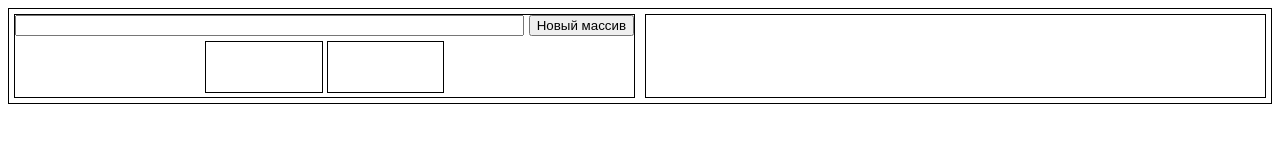
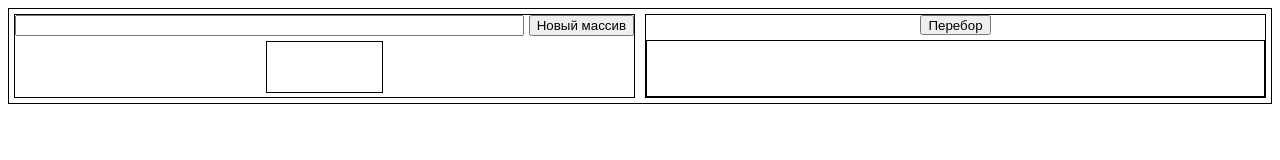
Before and after one commit to IIeHek/Perebor, a plain HTML site: page index.html in a window 1280 px wide. Both pictures are taken after a click on the input "Новый массив". Drawn offline with Linux system fonts and the light colour scheme.

Commit message:
Editing firstly

```diff
--- a/index.html
+++ b/index.html
@@ -14,11 +14,16 @@
                     <input class="btn__input" type="submit" id="btn" value="Новый массив">
                 </div>
 
-                <div class="input__saved" id='elem'>
+                <div class="input__saved" id='newElem'>
                 </div>
             </div>
 
-            <div class="result__field" id="resultDiv">
+            <div class="result__field" id="resultBlock">
+                <div class="btn__field">
+                    <input class="btn__result" type="submit" id="btnResult" value="Перебор">
+                </div>
+                <div class="output__show" id="resultElem">
+                </div>
             </div>
 
         </div>
--- a/index.js
+++ b/index.js
@@ -1,9 +1,11 @@
 "use strict";
 let arrOfSet = [];
+//let arrTransSet = [];
 let set = new Set();
 
 field.addEventListener('keydown', inputInject);
 btn.addEventListener('click', btnNewSet);
+//btnResult.addEventListener('click', resultShow);
 
 function inputInject(e) {
     if (e.code == 'Enter' || e.code == 'NumpadEnter') {
@@ -20,30 +22,51 @@ function inputInject(e) {
 function inputShow() {
     const preInput = document.querySelector('#preInput');
     let strlist = '';
-    set.forEach((item) => {
+    const div = document.createElement('div');
+    set.forEach((item, index) => {
         strlist = strlist+`<p>${item}</p>`;
     });
     preInput.lastElementChild.innerHTML = strlist;
 };
 
 function btnNewSet() {
+    if (set.size != 0) {
         const newElem = document.querySelector('#preInput');
         let newInputSaved = document.createElement('div');
-    arrOfSet.push(set);
-    setCreate();
-    //Нужно получить последний элемент массива, для дальнейшего добавление в него значений, через set
-    arrOfSet.at(-1);
+        const arrTransSet = [...set];
+        arrOfSet.push(arrTransSet);
+//    arrOfSet.at(-1);
         newInputSaved.className = 'input__saved';
         preInput.appendChild(newInputSaved);
-
+        set.clear();
+//        process();
+        if (arrOfSet.length > 1) {
+            const resultElem = document.querySelector('#resultElem');
             let strlist = '';
-    set.forEach((item) => {
-        strlist = strlist+`<p>${item}</p>`;
+            arrOfSet.forEach.item((item, index) => {
+//                item.forEach((item, index) {
+                //            strlist = 0 элемент 0 массива + 0 элемент 1 массива;
+          strlist = strlist + `<p>${arrTransSet[0]}`+`${arrTransSet[1]}</p>`;
+//                });
             });
-    preInput.lastElementChild.innerHTML = strlist;
+            resultElem.innerHTML = strlist;
+            console.log(arrOfSet);
+        };
+    };
 };
 
-function setCreate() {
-    let set = new Set();
-    arrOfSet.push(set);
-}
+/*function process() {
+//    for (i = 0; i < a.length; i++) {};
+    const resultElem = document.querySelector('#resultElem');
+    let strlist = '';
+    arrOfSet.forEach((item, index) => {
+        console.log(arrTransSet);
+        //            strlist = 0 элемент 0 массива + 0 элемент 1 массива;
+        strlist = strlist + `<p>${arrOfSet[0]}`+`${arr}</p>`;
+    });
+    resultElem.innerHTML = strlist;
+};*/
+
+function resultShow() {
+    const resultElem = document.querySelector('#resultBlock');
+};
--- a/style.css
+++ b/style.css
@@ -51,6 +51,9 @@ h1, h2, h3, h4, h5, h6 {
     width: 50%;
     height: auto;
     border: solid 1px #000;
+
+    flex-wrap: wrap;
+    justify-content: center;
 }
 
 .input {
@@ -63,3 +66,22 @@ h1, h2, h3, h4, h5, h6 {
     height: auto;
     margin-left: 5px;
 }
+
+.btn__field {
+    display: flex;
+    justify-content: center;
+    width: 100%;
+    height: 20px;
+}
+
+.btn__result {
+    width: auto;
+    height: 20px;
+}
+
+.output__show {
+    width: 100%;
+    min-height: 52px;
+    height: auto;
+    border: solid 1px #000;
+}
```
Also changed, not shown: arr.js (+3 -8 lines). Lines whose indentation alone changed are shown as unchanged.
